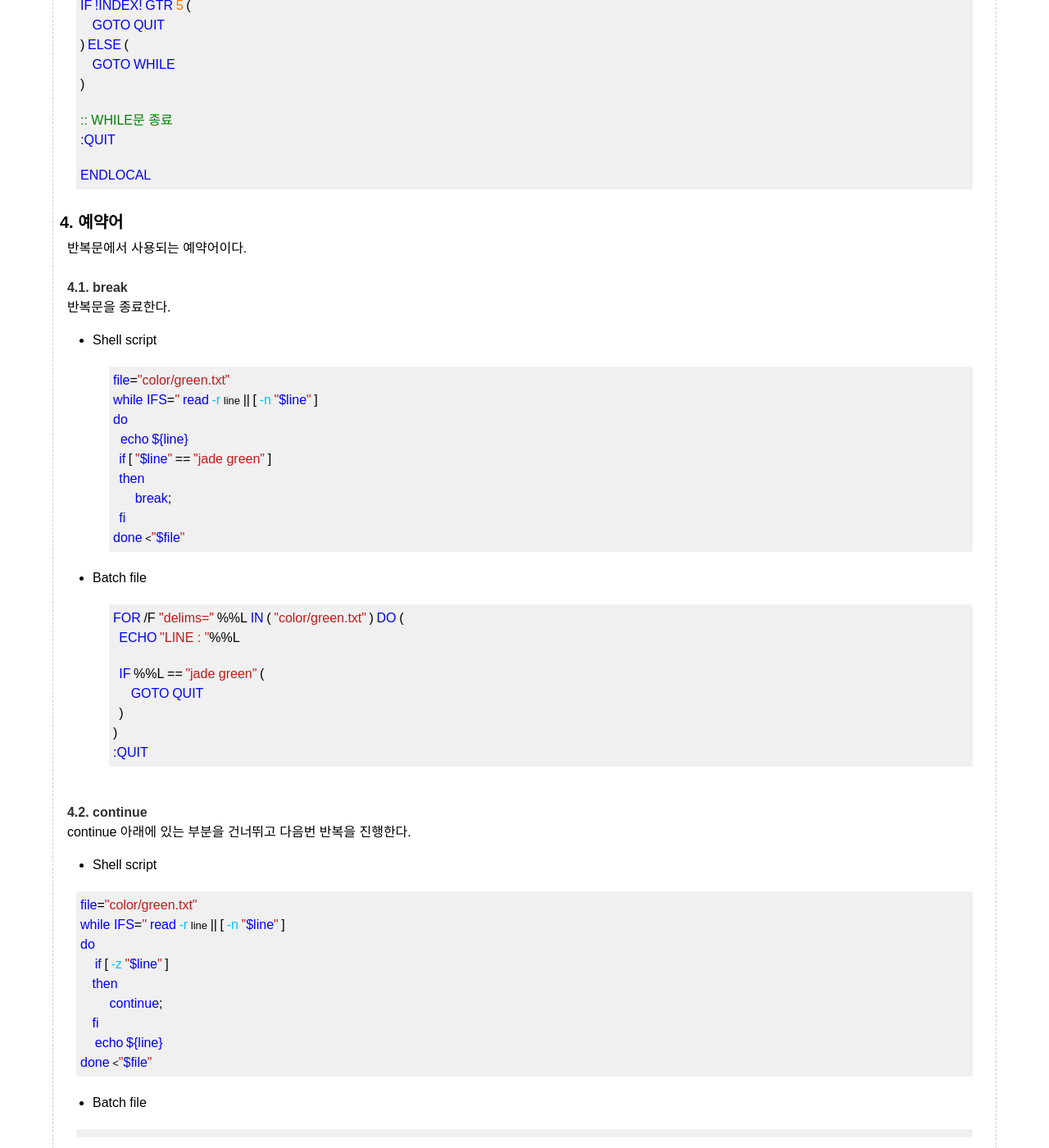
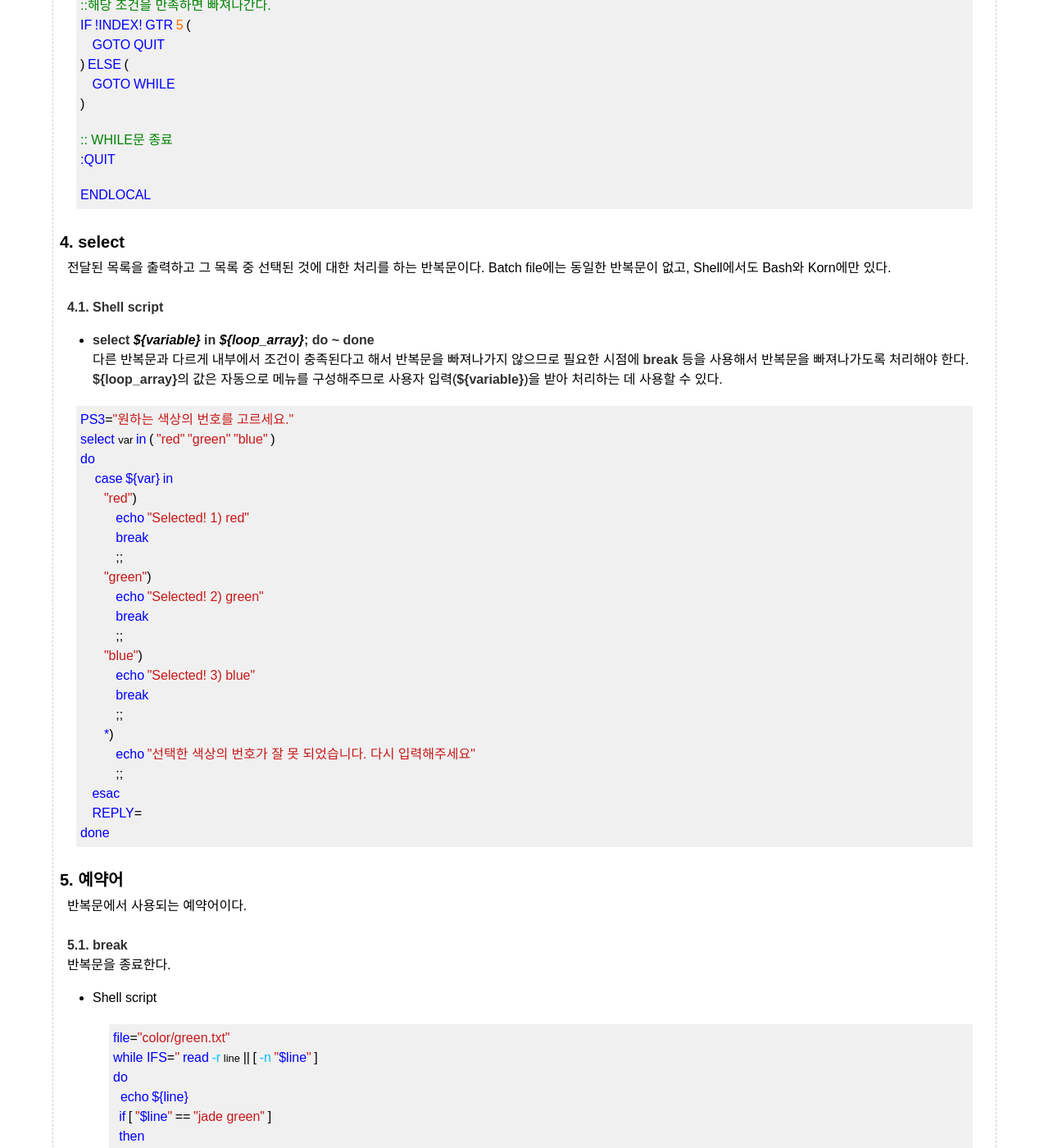
Before and after one commit to HgO-git/hgo-git.github.io, a Jekyll site: the page built from _posts/Shell/2020-07-05-16-16-shell-use-3-looping-statement.md, in a window 1280 px wide and 1400 px high, scrolled down 2407 px. Shown: the whole window at 82% size. Built offline with Jekyll 4.4.1, drawn with Linux system fonts in a browser that asks for light colours; some of the changed text lies outside the part shown.

Commit message:
[fix/post] select문 추가 - 2020-07-05-16-16-shell-use-3-looping-statement.md

```diff
--- a/_posts/Shell/2020-07-05-16-16-shell-use-3-looping-statement.md
+++ b/_posts/Shell/2020-07-05-16-16-shell-use-3-looping-statement.md
@@ -52,7 +52,7 @@ ENDLOCAL
 ###### 2. For
 &nbsp;주어진 조건이 true인 경우 또는 주어진 배열까지 반복되는 구문이다.
 &nbsp;**2.1. Shell script**
-- **for ${variable} in ${loop_array} do ~ done**
+- **for _${variable}_ in _${loop_array}_ do ~ done**
 - **for (( _\<initializer\>;_ _\<condition\>_; _\<counting_expression\>_ ))**
 초기화한 변수를 특정 조건까지 반복한다.
 
@@ -70,7 +70,7 @@ done
 ~~~
 
 &nbsp;**2.2. Batch file**
-- **FOR _\<option\>_ %%A IN ( _\<loop_array\>_ ) DO ~**
+- **FOR _\<option\>_ %%A IN ( _%loop_array%_ ) DO ~**
 주어진 배열만큼 반복한다. 이때, 배열의 값에 대한 변수는 **%%**를 사용하며 변수명은 다른 변수와 중복되지 않아야 한다.
 
 ~~~batch
@@ -119,11 +119,46 @@ IF !INDEX! GTR 5 (
 ENDLOCAL
 ~~~
 
-###### 4. 예약어
+###### 4. select
+&nbsp;&nbsp;전달된 목록을 출력하고 그 목록 중 선택된 것에 대한 처리를 하는 반복문이다.
+Batch file에는 동일한 반복문이 없고, Shell에서도 Bash와 Korn에만 있다.
+<br>
+
+&nbsp;&nbsp;**4.1. Shell script**
+- **select _${variable}_ in _${loop_array}_; do ~ done**
+다른 반복문과 다르게 내부에서 조건이 충족된다고 해서 반복문을 빠져나가지 않으므로 필요한 시점에 **break** 등을 사용해서  반복문을 빠져나가도록 처리해야 한다.
+**${loop_array}**의 값은 자동으로 메뉴를 구성해주므로 사용자 입력(**${variable}**)을 받아 처리하는 데 사용할 수 있다.
+
+~~~sh
+PS3="원하는 색상의 번호를 고르세요."
+select var in ( "red" "green" "blue" )
+do
+    case ${var} in
+        "red")
+            echo "Selected! 1) red"
+            break
+            ;;
+        "green")
+            echo "Selected! 2) green"
+            break
+            ;;
+        "blue")
+            echo "Selected! 3) blue"
+            break
+            ;;
+        *)
+            echo "선택한 색상의 번호가 잘 못 되었습니다. 다시 입력해주세요"
+            ;;
+    esac
+    REPLY=
+done
+~~~
+
+###### 5. 예약어
 &nbsp;&nbsp;반복문에서 사용되는 예약어이다.
 <br>
 
-&nbsp;&nbsp;**4.1. break**
+&nbsp;&nbsp;**5.1. break**
 &nbsp;&nbsp;반복문을 종료한다.
 
 - Shell script
@@ -153,7 +188,7 @@ FOR /F "delims=" %%L IN ( "color/green.txt" ) DO (
 
 <br>
 
-&nbsp;&nbsp;**4.2. continue**
+&nbsp;&nbsp;**5.2. continue**
 &nbsp;&nbsp;continue 아래에 있는 부분을 건너뛰고 다음번 반복을 진행한다.
 
 - Shell script
@@ -169,8 +204,3 @@ do
     echo ${line}
 done <"$file"
 ~~~
-
-- Batch file
-
-~~~batch
-~~~
```
